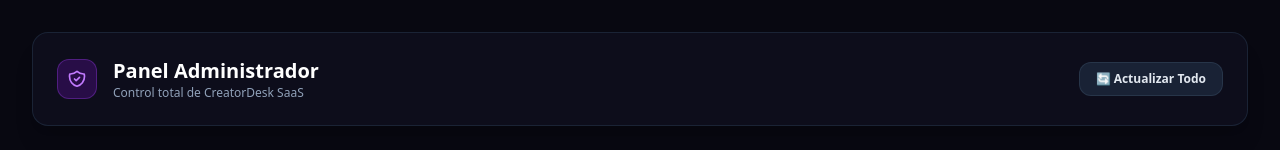
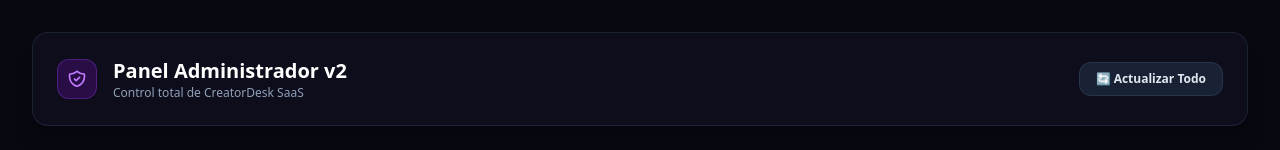
Before and after one commit to diparraguirre-oss/creatordesk, a Next.js app: page /admin/dashboard in a window 1280 px wide. Shown: the top 150 px of the page. Built offline with nearby package versions, Linux system fonts and the light colour scheme; no server answers.

Commit message:
fix: deshabilitar cache estatico en admin dashboard e inyectar columna usuario/logeo

```diff
--- a/src/app/admin/dashboard/page.tsx
+++ b/src/app/admin/dashboard/page.tsx
@@ -1,4 +1,6 @@
 'use client';
+
+export const dynamic = 'force-dynamic';
 
 import { useEffect, useState } from 'react';
 
@@ -21,7 +23,7 @@ export default function AdminDashboardPage() {
   const fetchProfiles = async () => {
     setLoading(true);
     try {
-      const res = await fetch('/api/admin/users');
+      const res = await fetch('/api/admin/users', { cache: 'no-store' });
       const data = await res.json();
       if (data.profiles) {
         setProfiles(data.profiles);
@@ -104,7 +106,7 @@ export default function AdminDashboardPage() {
               </svg>
             </div>
             <div>
-              <h1 className="text-xl font-bold text-white">Panel Administrador</h1>
+              <h1 className="text-xl font-bold text-white">Panel Administrador v2</h1>
               <p className="text-xs text-slate-400">Control total de CreatorDesk SaaS</p>
             </div>
           </div>
```
